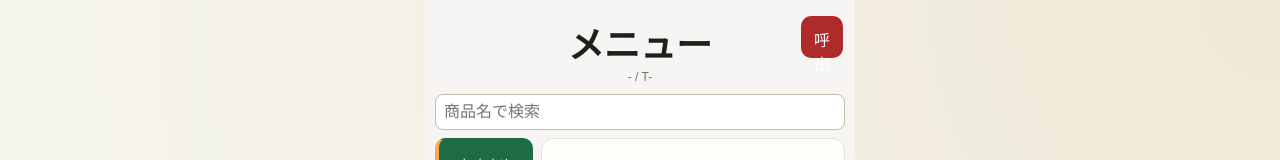
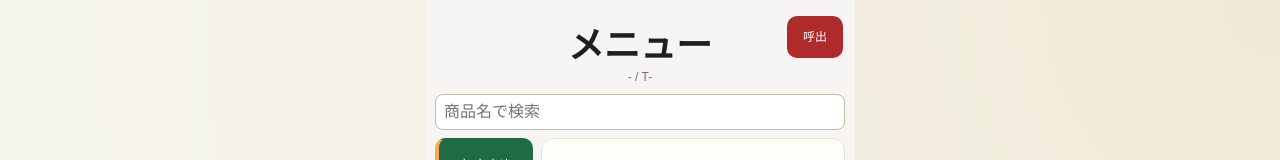
Before and after one commit to acty2026-bit/qr-order, a Next.js app: page /order in a window 1280 px wide. Shown: the top 160 px of the page. Built offline with nearby package versions, Linux system fonts and the light colour scheme.

Commit message:
Fix staff call button text overflow

```diff
--- a/app/order/page.tsx
+++ b/app/order/page.tsx
@@ -365,7 +365,18 @@ export default function OrderPage() {
         <div style={{ fontSize: 12, color: '#7a7469' }}>{store || '-'} / T{tableNo || '-'}</div>
         <button
           className="btn-danger"
-          style={{ position: 'absolute', right: 2, top: 8, width: 42, height: 42, borderRadius: 10 }}
+          style={{
+            position: 'absolute',
+            right: 2,
+            top: 8,
+            width: 56,
+            height: 42,
+            borderRadius: 10,
+            fontSize: 12,
+            lineHeight: 1,
+            padding: 0,
+            whiteSpace: 'nowrap'
+          }}
           onClick={callStaff}
         >
           呼出
```
